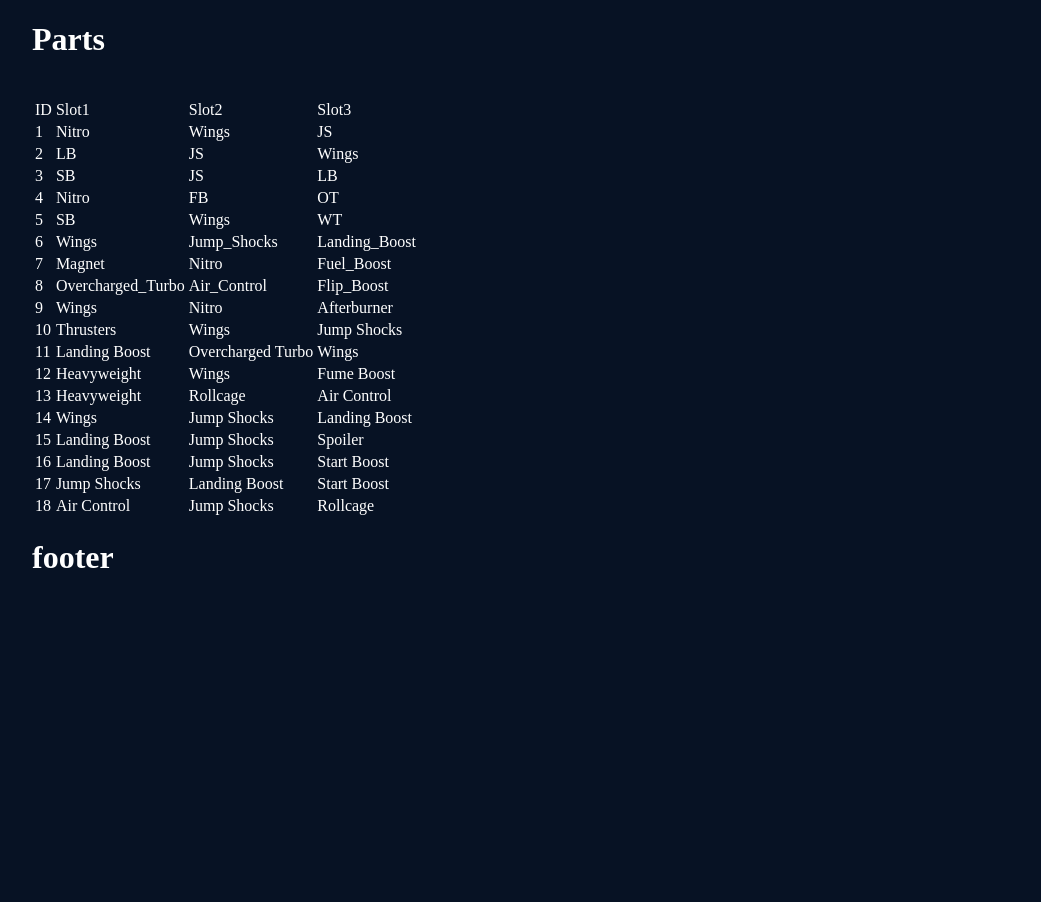
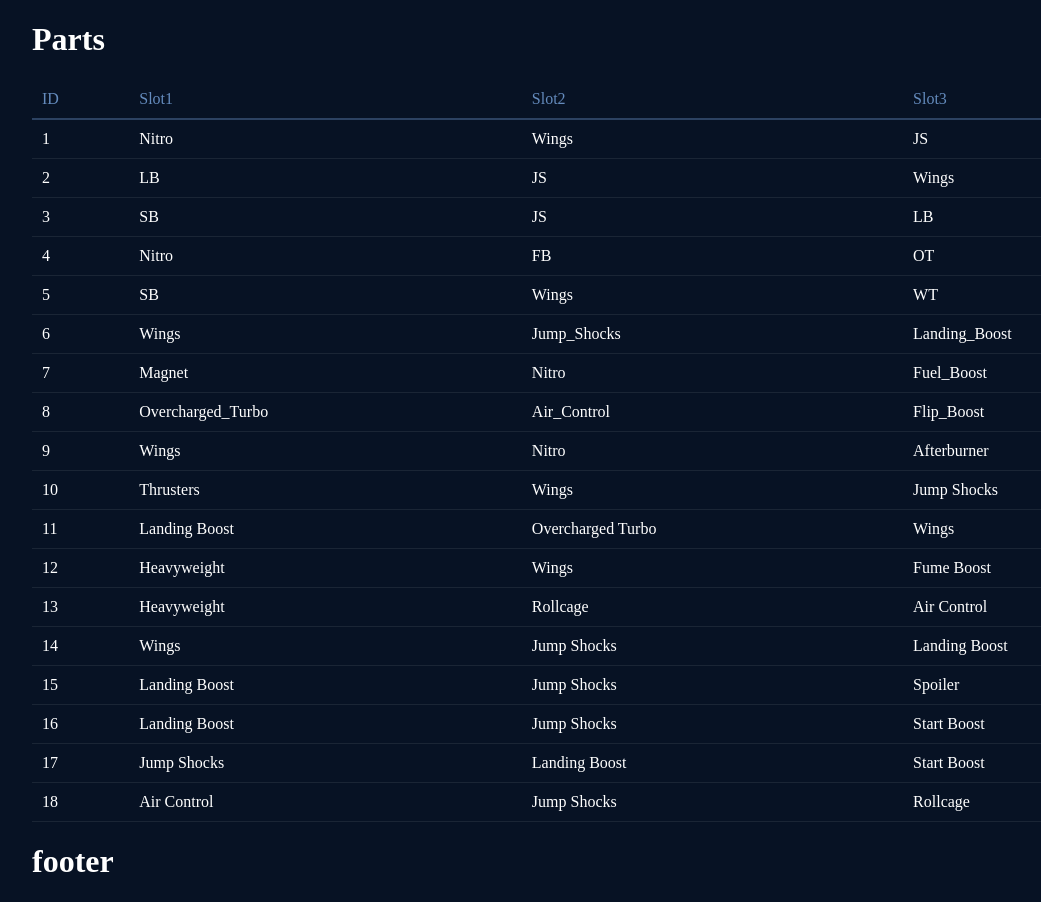
Before and after one commit to Number22313/13DTP-Project, a Flask app: page /Parts in a window 1280 px wide. Shown: the part 71-973 px from the top of the page, without its empty margins (16-1057 px from the left). Before the commit the page ends 639 px from the top, so only its background shows below. Run offline with Flask 3, Linux system fonts and the light colour scheme.

Commit message:
Added the table styling to all other pages

```diff
--- a/static/style.css
+++ b/static/style.css
@@ -145,41 +145,54 @@ button:focus
 {
     padding: 16px;
     border-radius: 8px;
-    background-color: rgba(0, 0, 255, 0.174);
+    background-color: rgb(11, 28, 54);
     border: 1px solid rgb(28, 49, 76)
 }
 
-.results td
+tr
 {
-    padding: 12px;
-    border-bottom: 1px solid rgba(28, 49, 76, 0.4);
+    border-radius: 3px;
+}
+
+.results
+{
+    width: 100%;
+    margin-top: 12px;
+}
+
+.results table
+{
+    width: 100%;
+    border-collapse: collapse;
+    text-align: left;
 }
 
 .results table thead tr
 {
-    background-color: rgb(7, 18, 36);
-    border-bottom: 2px solid rgb(0, 163, 255);
+    border-bottom: 2px solid rgba(100, 139, 189, 0.4);
 }
 
 .results table thead td
 {
     background-color: transparent;
     color: rgb(100, 139, 189);
+    padding: 10px 10px;
 }
 
 .results table tbody tr
 {
     background-color: transparent;
-    border-bottom: 1px solid rgba(28, 49, 76, 0.5);
+    border-bottom: 1px solid rgba(255, 255, 255, 0.08);
     transition: background-color 0.15s ease;
 }
 
 .results table tbody td
 {
-    background-color: transparent;
+    color: rgb(255, 255, 255);
+    padding: 10px 10px;
 }
 
 .results table tbody tr:hover
 {
-    background-color: rgba(8, 23, 46, 0.7);
+    background-color: rgba(0, 163, 255, 0.12);
 }
--- a/templates/Parts.html
+++ b/templates/Parts.html
@@ -1,14 +1,18 @@
 {% extends 'layout.html' %}
 {% block content %}
 <body>
-    <h1>Parts</h1><br>
-    <table class="table">
+    <div class="results"><h1>Parts</h1>
+        <table>
+            <thead>
                 <tr>
                     <td>ID</td>
                     <td>Slot1</td>
                     <td>Slot2</td>
                     <td>Slot3</td>
                 </tr>
+            </thead>
+
+            <tbody>
                 {% for part in parts %}
                 <tr>
                     <td>{{part.part_id}}</td>
@@ -17,6 +21,8 @@
                     <td>{{part.slot3}}</td>
                 </tr>
                 {% endfor %}
+            </tbody>
         </table>
+    </div>
 </body>
 {% endblock %}
```
Also changed, not shown: templates/Setups.html (+7 -1 lines), templates/Times.html (+7 -1 lines), templates/Tracks.html (+7 -1 lines), templates/Tunes.html (+7 -1 lines), templates/Vehicles.html (+7 -1 lines). Lines whose indentation alone changed are shown as unchanged.
